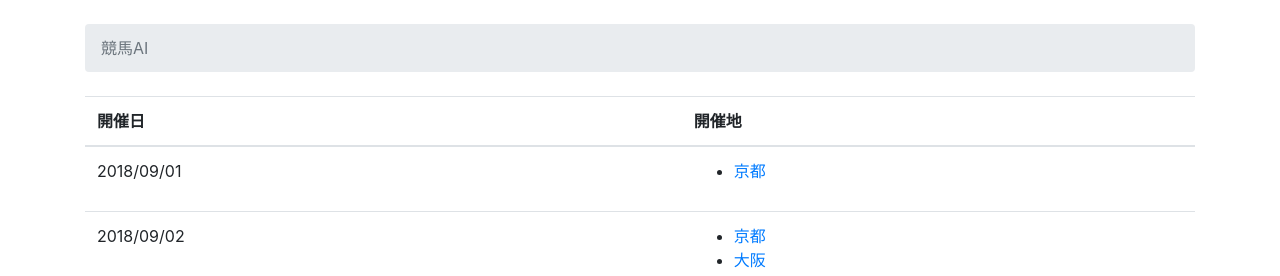
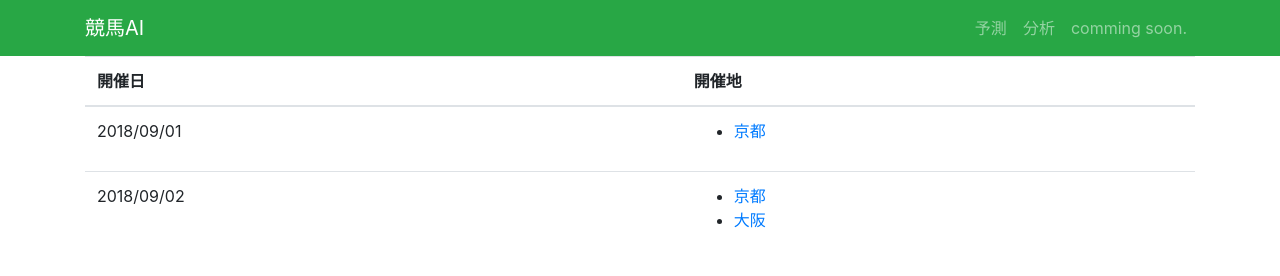
Before and after one commit to Kento75/KeibaFront, a Django app: page / in a window 1280 px wide. Shown: the top 276 px of the page. Run offline with Django 3.2, Linux system fonts and the light colour scheme; data comes from the database, SQL or seed files in the repository; some libraries are stand-ins or nearby versions.

Commit message:
レイアウト変更

```diff
--- a/prediction/templates/prediction/base.html
+++ b/prediction/templates/prediction/base.html
@@ -12,6 +12,30 @@
   </head>
   <body>
   <div id="particles-js">
+    <!-- Navigation -->
+    <nav class="navbar navbar-expand-lg navbar-dark bg-success">
+      <div class="container">
+        <a class="navbar-brand mr-auto" href="#">競馬AI</a>
+        <button class="navbar-toggler" type="button" data-toggle="collapse" data-target="#navbarResponsive" aria-controls="navbarResponsive" aria-expanded="false" aria-label="Toggle navigation">
+          <span class="navbar-toggler-icon"></span>
+        </button>
+        <div class="collapse navbar-collapse" id="navbarResponsive">
+          <ul class="navbar-nav ml-auto">
+            </li>
+            <li class="nav-item">
+              <a class="nav-link" href="#">予測</a>
+            </li>
+            <li class="nav-item">
+              <a class="nav-link" href="#">分析</a>
+            </li>
+            <li class="nav-item">
+              <a class="nav-link" href="#">comming soon.</a>
+            </li>
+          </ul>
+        </div>
+      </div>
+    </nav>
+    <!--// Navigation -->
     {% block content %}
       {{ content }}
     {% endblock %}
--- a/prediction/templates/prediction/race_detail.html
+++ b/prediction/templates/prediction/race_detail.html
@@ -2,9 +2,6 @@
 {% load filter %}
 {% block content %}
   <div class="container">
-    <ol class="breadcrumb my-4">
-      <li class="breadcrumb-item active">競馬AI</li>
-    </ol>
     <table class="table">
       <thead class="thead-inverse">
         <tr>
--- a/prediction/templates/prediction/race_index.html
+++ b/prediction/templates/prediction/race_index.html
@@ -1,9 +1,6 @@
 {% extends "prediction/base.html" %}
 {% block content %}
   <div class="container">
-    <ol class="breadcrumb my-4">
-      <li class="breadcrumb-item active">競馬AI</li>
-    </ol>
     <table class="table">
       <thead class="thead-inverse">
         <tr>
--- a/prediction/templates/prediction/venue_race_info.html
+++ b/prediction/templates/prediction/venue_race_info.html
@@ -1,9 +1,6 @@
 {% extends "prediction/base.html" %}
 {% block content %}
   <div class="container">
-    <ol class="breadcrumb my-4">
-      <li class="breadcrumb-item active">競馬AI</li>
-    </ol>
     <table class="table">
       <thead class="thead-inverse">
         <tr>
```
Also changed, not shown: package.txt (added, +15 -0 lines), README.md.
